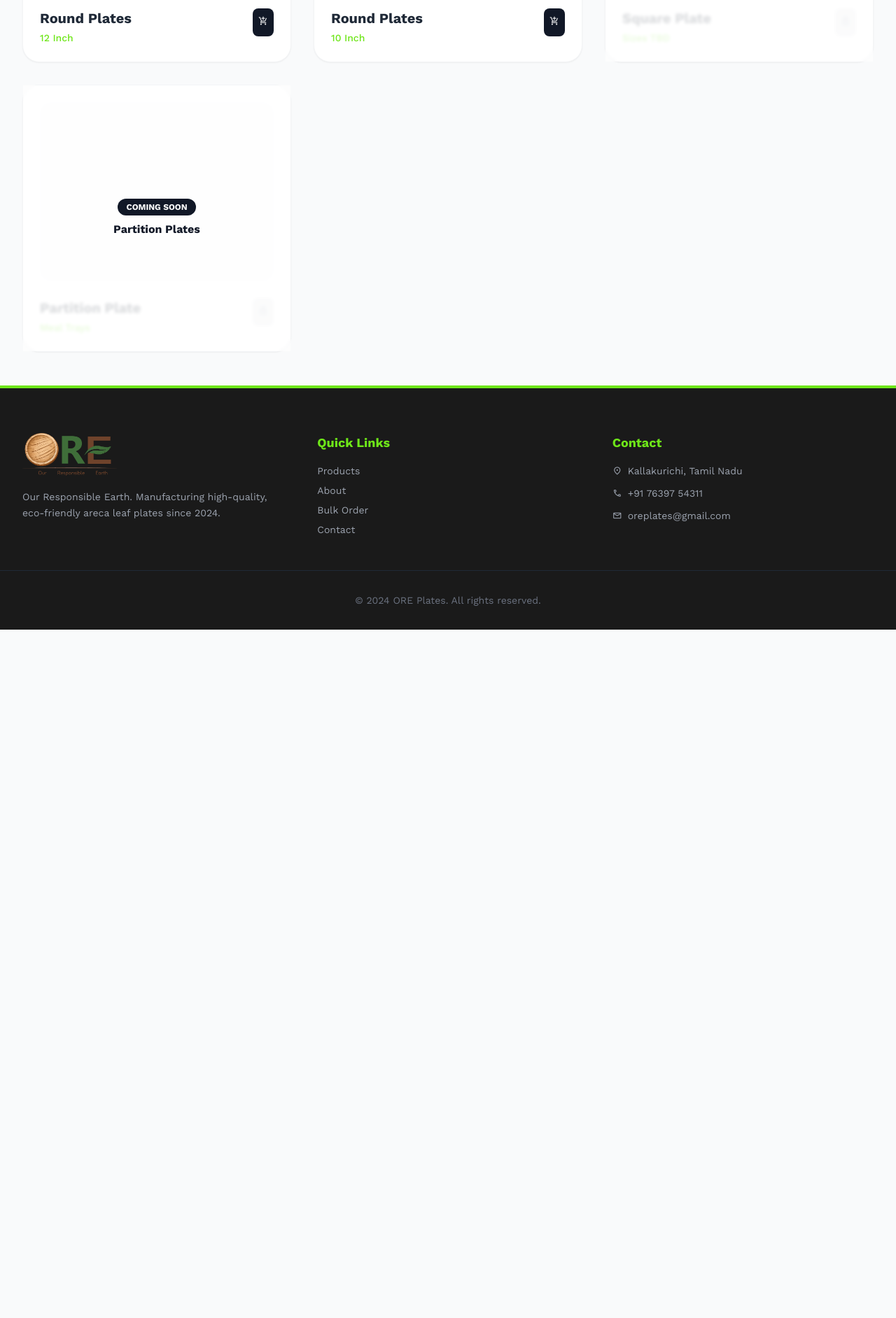
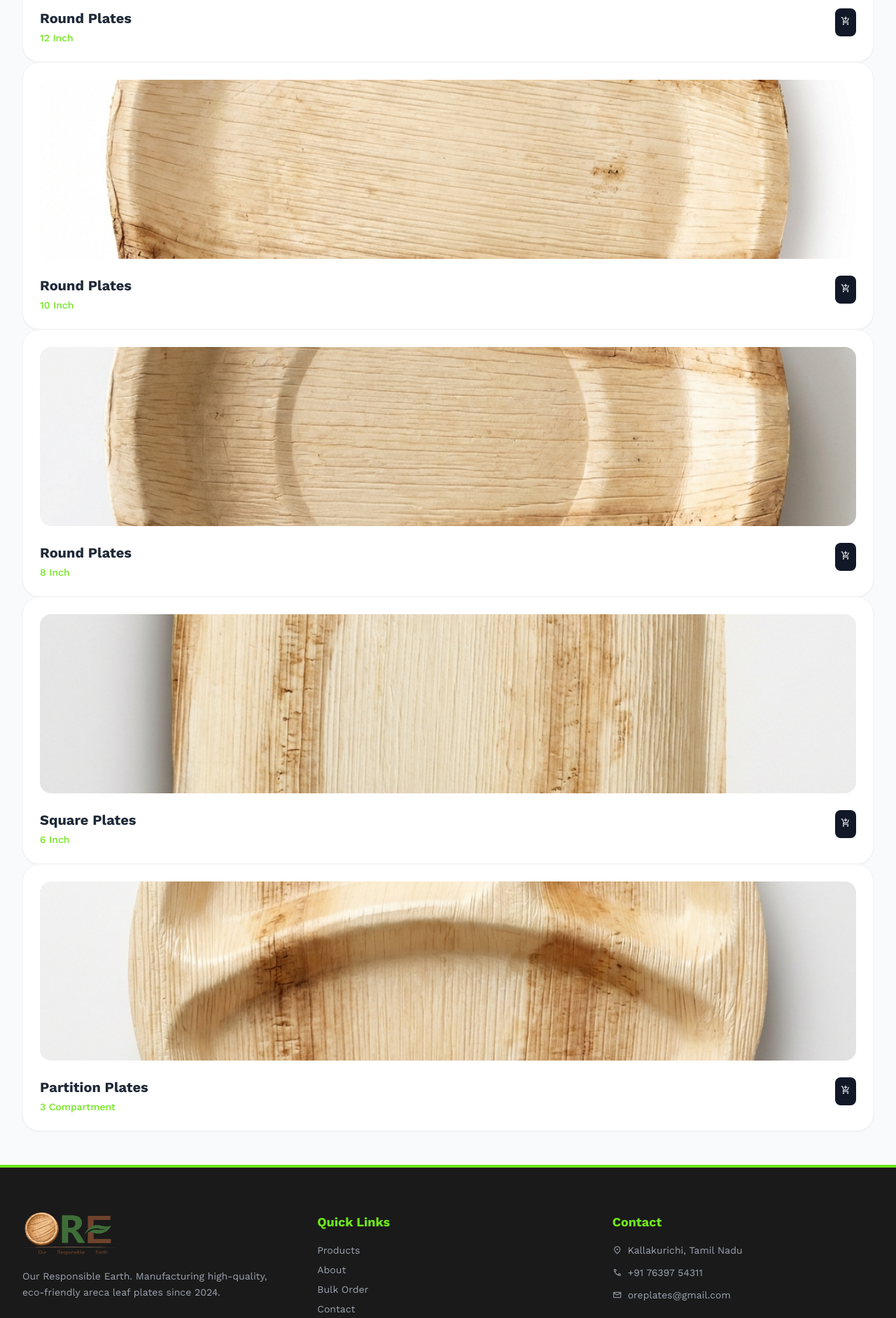
Before and after one commit to Creva-solution/oreplates-website, a plain HTML site: page products.html in a window 1280 px wide. Shown: the part 720-2604 px from the top of the page at 70% size. Before the commit the page ends 1620 px from the top, so only its background shows below. Drawn offline with nearby package versions, Linux system fonts and the light colour scheme.

Commit message:
Initial commit

```diff
--- a/products.html
+++ b/products.html
@@ -116,14 +116,12 @@
         </div>
 
         <!-- Product Grid -->
-        <div class="grid grid-cols-1 md:grid-cols-2 lg:grid-cols-3 gap-8">
-
-            <!-- Round Plate Example 1 -->
+        <!-- Round Plate 12 Inch -->
         <div class="product-card group bg-white rounded-3xl p-6 shadow-sm hover:shadow-xl border border-gray-100 transition-all duration-300"
             data-category="round">
             <div class="relative h-64 bg-gray-50 rounded-2xl overflow-hidden mb-6">
                 <div class="w-full h-full bg-cover bg-center group-hover:scale-105 transition-transform duration-500"
-                        style="background-image: url('assets/images/ore_round_plate_1768157203971.png');"></div>
+                    style="background-image: url('assets/images/plate-round-12.png');"></div>
             </div>
             <div class="flex justify-between items-start">
                 <div>
@@ -136,12 +134,12 @@
             </div>
         </div>
 
-            <!-- Round Plate Example 2 -->
+        <!-- Round Plate 10 Inch -->
         <div class="product-card group bg-white rounded-3xl p-6 shadow-sm hover:shadow-xl border border-gray-100 transition-all duration-300"
             data-category="round">
             <div class="relative h-64 bg-gray-50 rounded-2xl overflow-hidden mb-6">
                 <div class="w-full h-full bg-cover bg-center group-hover:scale-105 transition-transform duration-500"
-                        style="background-image: url('assets/images/ore_round_plate_1768157203971.png');"></div>
+                    style="background-image: url('assets/images/plate-round-10.png');"></div>
             </div>
             <div class="flex justify-between items-start">
                 <div>
@@ -154,54 +152,58 @@
             </div>
         </div>
 
-            <!-- Square Plate (Coming Soon) -->
-            <div class="product-card group bg-white rounded-3xl p-6 shadow-sm border border-gray-100 transition-all duration-300 relative"
-                data-category="square">
-                <div
-                    class="absolute inset-0 bg-white/60 backdrop-blur-[2px] z-10 flex flex-col items-center justify-center p-6 text-center">
-                    <span class="bg-gray-900 text-white text-xs font-bold px-3 py-1 rounded-full mb-2">COMING
-                        SOON</span>
-                    <p class="text-gray-900 font-bold" data-i18n="cat_square">Square Plates</p>
+        <!-- Round Plate 8 Inch (NEW) -->
+        <div class="product-card group bg-white rounded-3xl p-6 shadow-sm hover:shadow-xl border border-gray-100 transition-all duration-300"
+            data-category="round">
+            <div class="relative h-64 bg-gray-50 rounded-2xl overflow-hidden mb-6">
+                <div class="w-full h-full bg-cover bg-center group-hover:scale-105 transition-transform duration-500"
+                    style="background-image: url('assets/images/plate-round-8.png');"></div>
             </div>
-                <div class="relative h-64 bg-gray-50 rounded-2xl overflow-hidden mb-6 opacity-40">
-                    <div class="w-full h-full bg-cover bg-center"
-                        style="background-image: url('assets/images/ore_square_plate_1768157234503.png');"></div>
+            <div class="flex justify-between items-start">
+                <div>
+                    <h3 class="text-xl font-bold text-gray-800 mb-1" data-i18n="cat_round">Round Plate</h3>
+                    <p class="text-[#6ee619] font-medium text-sm">8 Inch</p>
                 </div>
-                <div class="flex justify-between items-start opacity-40">
-                    <div>
-                        <h3 class="text-xl font-bold text-gray-800 mb-1">Square Plate</h3>
-                        <p class="text-[#6ee619] font-medium text-sm">Sizes TBD</p>
-                    </div>
-                    <button class="bg-gray-200 text-gray-400 p-2 rounded-lg cursor-not-allowed">
-                        <span class="material-symbols-outlined text-sm">lock</span>
+                <button class="bg-gray-900 text-white p-2 rounded-lg hover:bg-[#6ee619] transition-colors">
+                    <span class="material-symbols-outlined text-sm">add_shopping_cart</span>
                 </button>
             </div>
         </div>
 
-            <!-- Partition Plate (Coming Soon) -->
-            <div class="product-card group bg-white rounded-3xl p-6 shadow-sm border border-gray-100 transition-all duration-300 relative"
-                data-category="partition">
-                <div
-                    class="absolute inset-0 bg-white/60 backdrop-blur-[2px] z-10 flex flex-col items-center justify-center p-6 text-center">
-                    <span class="bg-gray-900 text-white text-xs font-bold px-3 py-1 rounded-full mb-2">COMING
-                        SOON</span>
-                    <p class="text-gray-900 font-bold" data-i18n="cat_partition">Partition Plates</p>
+        <!-- Square Plate -->
+        <div class="product-card group bg-white rounded-3xl p-6 shadow-sm hover:shadow-xl border border-gray-100 transition-all duration-300"
+            data-category="square">
+            <div class="relative h-64 bg-gray-50 rounded-2xl overflow-hidden mb-6">
+                <div class="w-full h-full bg-cover bg-center group-hover:scale-105 transition-transform duration-500"
+                    style="background-image: url('assets/images/plate-square.png');"></div>
             </div>
-                <div class="relative h-64 bg-gray-50 rounded-2xl overflow-hidden mb-6 opacity-40">
-                    <div class="w-full h-full bg-cover bg-center"
-                        style="background-image: url('assets/images/ore_partition_plate_1768157269637.png');"></div>
+            <div class="flex justify-between items-start">
+                <div>
+                    <h3 class="text-xl font-bold text-gray-800 mb-1" data-i18n="cat_square">Square Plate</h3>
+                    <p class="text-[#6ee619] font-medium text-sm">6 Inch</p>
                 </div>
-                <div class="flex justify-between items-start opacity-40">
-                    <div>
-                        <h3 class="text-xl font-bold text-gray-800 mb-1">Partition Plate</h3>
-                        <p class="text-[#6ee619] font-medium text-sm">Meal Trays</p>
-                    </div>
-                    <button class="bg-gray-200 text-gray-400 p-2 rounded-lg cursor-not-allowed">
-                        <span class="material-symbols-outlined text-sm">lock</span>
+                <button class="bg-gray-900 text-white p-2 rounded-lg hover:bg-[#6ee619] transition-colors">
+                    <span class="material-symbols-outlined text-sm">add_shopping_cart</span>
                 </button>
             </div>
         </div>
 
+        <!-- Partition Plate -->
+        <div class="product-card group bg-white rounded-3xl p-6 shadow-sm hover:shadow-xl border border-gray-100 transition-all duration-300"
+            data-category="partition">
+            <div class="relative h-64 bg-gray-50 rounded-2xl overflow-hidden mb-6">
+                <div class="w-full h-full bg-cover bg-center group-hover:scale-105 transition-transform duration-500"
+                    style="background-image: url('assets/images/plate-partition.png');"></div>
+            </div>
+            <div class="flex justify-between items-start">
+                <div>
+                    <h3 class="text-xl font-bold text-gray-800 mb-1" data-i18n="cat_partition">Partition Plate</h3>
+                    <p class="text-[#6ee619] font-medium text-sm">3 Compartment</p>
+                </div>
+                <button class="bg-gray-900 text-white p-2 rounded-lg hover:bg-[#6ee619] transition-colors">
+                    <span class="material-symbols-outlined text-sm">add_shopping_cart</span>
+                </button>
+            </div>
         </div>
     </main>
 
@@ -213,7 +215,7 @@
                     <img src="assets/images/logo.png" alt="ORE Plates" class="h-16 w-auto">
                 </div>
                 <p class="text-gray-400 leading-relaxed text-sm" data-i18n="p_footer_desc">
-                    Our Responsible Earth. Manufacturing high-quality, eco-friendly areca leaf plates since 2024.
+                    Our Responsible Earth. Manufacturing high-quality, eco-friendly areca leaf plates since 2026.
                 </p>
             </div>
             <div>
@@ -240,7 +242,9 @@
                             class="hover:text-white transition-colors">+91 76397 54311</a>
                     </li>
                     <li class="flex items-center gap-2">
-                        <span class="material-symbols-outlined text-sm">mail</span> oreplates@gmail.com
+                        <span class="material-symbols-outlined text-sm">mail</span> <a
+                            href="mailto:oreplates@gmail.com?subject=Hello&body=Hiiii"
+                            class="hover:text-white transition-colors">oreplates@gmail.com</a>
                     </li>
                 </ul>
             </div>
```
Also changed, not shown: about.html (+4 -2 lines), bulk-export.html (+4 -2 lines), contact.html (+6 -3 lines), gallery.html (+4 -2 lines), index.html (+4 -2 lines), sitemap.xml (+7 -7 lines), why-ore.html (+4 -2 lines), assets/images/plate-partition.png (added), assets/images/plate-round-10.png (added), assets/images/plate-round-12.png (added), assets/images/plate-round-8.png (added), assets/images/plate-square.png (added). Lines whose indentation alone changed are shown as unchanged.
